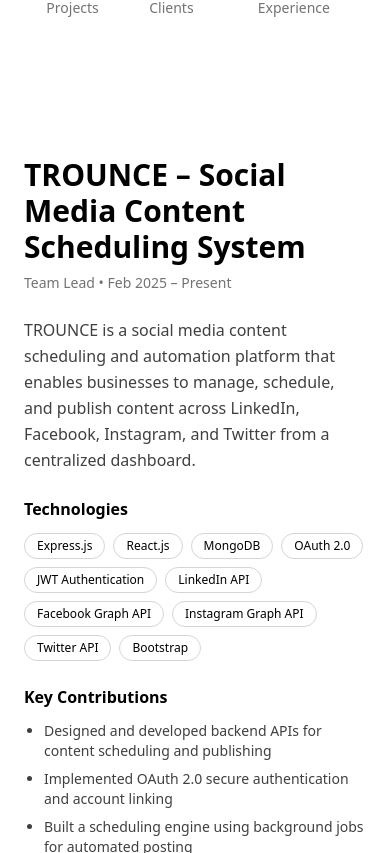
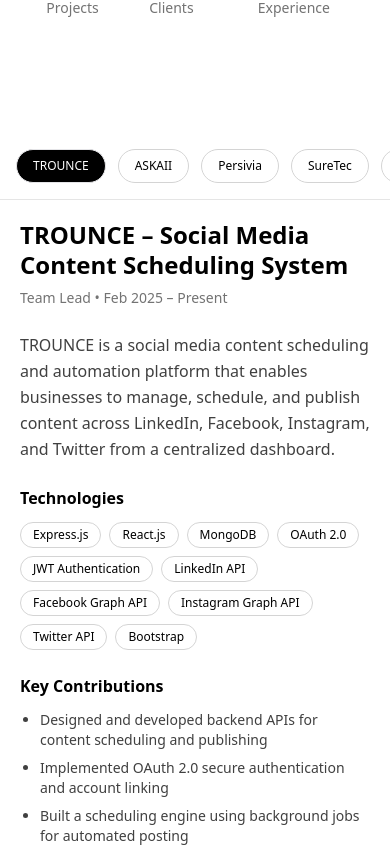
Before and after one commit to saadatkhanbuck/portfolio-akhtar, a Next.js app: page /projects in a window 390 px wide. Shown: the part 711-1564 px from the top of the page. Built offline with nearby package versions, Linux system fonts and the light colour scheme.

Commit message:
make changes

```diff
--- a/app/components/projectsection.tsx
+++ b/app/components/projectsection.tsx
@@ -15,12 +15,13 @@
 
 const projects: Project[] = [
   {
-    "shortTitle": "TROUNCE",
-    "title": "TROUNCE – Social Media Content Scheduling System",
-    "role": "Team Lead",
-    "duration": "Feb 2025 – Present",
-    "description": "TROUNCE is a social media content scheduling and automation platform that enables businesses to manage, schedule, and publish content across LinkedIn, Facebook, Instagram, and Twitter from a centralized dashboard.",
-    "tech": [
+    shortTitle: "TROUNCE",
+    title: "TROUNCE – Social Media Content Scheduling System",
+    role: "Team Lead",
+    duration: "Feb 2025 – Present",
+    description:
+      "TROUNCE is a social media content scheduling and automation platform that enables businesses to manage, schedule, and publish content across LinkedIn, Facebook, Instagram, and Twitter from a centralized dashboard.",
+    tech: [
       "Express.js",
       "React.js",
       "MongoDB",
@@ -30,23 +31,24 @@
       "Facebook Graph API",
       "Instagram Graph API",
       "Twitter API",
-      "Bootstrap"
+      "Bootstrap",
     ],
-    "highlights": [
+    highlights: [
       "Designed and developed backend APIs for content scheduling and publishing",
       "Implemented OAuth 2.0 secure authentication and account linking",
       "Built a scheduling engine using background jobs for automated posting",
       "Developed real-time dashboard for post status tracking",
-      "Integrated analytics module for engagement metrics (likes, shares, comments, reach)"
-    ]
+      "Integrated analytics module for engagement metrics (likes, shares, comments, reach)",
+    ],
   },
   {
-    "shortTitle": "ASKAII",
-    "title": "ASKAII – Heathrow Airport Parking Booking System (UK)",
-    "role": "Full Stack Developer",
-    "duration": "Apr 2024 – Present",
-    "description": "ASKAII is a modern web-based airport parking reservation system developed for Heathrow Airport, allowing users to search, book, and manage parking with real-time availability and secure payment processing.",
-    "tech": [
+    shortTitle: "ASKAII",
+    title: "ASKAII – Heathrow Airport Parking Booking System (UK)",
+    role: "Full Stack Developer",
+    duration: "Apr 2024 – Present",
+    description:
+      "ASKAII is a modern web-based airport parking reservation system developed for Heathrow Airport, allowing users to search, book, and manage parking with real-time availability and secure payment processing.",
+    tech: [
       "React.js",
       "ASP.NET Core Web API",
       "Entity Framework Core",
@@ -55,24 +57,25 @@
       "Bootstrap",
       "REST APIs",
       "JWT Authentication",
-      "Stripe"
+      "Stripe",
     ],
-    "highlights": [
+    highlights: [
       "Developed RESTful APIs for bookings, pricing, and user management",
       "Integrated SQL Server using Entity Framework Core",
       "Built responsive UI in React.js with Redux state management",
       "Implemented JWT-based authentication and role-based authorization",
       "Optimized API performance and production reliability",
-      "Integrated secure online payment processing"
-    ]
+      "Integrated secure online payment processing",
+    ],
   },
   {
-    "shortTitle": "Persivia",
-    "title": "Persivia Carespace – Healthcare Data Monitoring Platform",
-    "role": "Principal Software Engineer",
-    "duration": "Nov 2019 – Present",
-    "description": "Healthcare data monitoring and analytics platform supporting population health management, care coordination, and compliance with CMS, MIPS, and ACO programs.",
-    "tech": [
+    shortTitle: "Persivia",
+    title: "Persivia Carespace – Healthcare Data Monitoring Platform",
+    role: "Principal Software Engineer",
+    duration: "Nov 2019 – Present",
+    description:
+      "Healthcare data monitoring and analytics platform supporting population health management, care coordination, and compliance with CMS, MIPS, and ACO programs.",
+    tech: [
       ".NET",
       "SQL Server",
       "ClickHouse",
@@ -80,24 +83,25 @@
       "HL7",
       "FHIR",
       "Healthcare Compliance",
-      "Microservices Architecture"
+      "Microservices Architecture",
     ],
-    "highlights": [
+    highlights: [
       "Designed high-performance backend systems for processing clinical and claims data",
       "Integrated HL7 and FHIR healthcare data feeds",
       "Built real-time monitoring dashboards for compliance programs",
       "Optimized ingestion pipelines for large-scale data processing",
       "Ensured HIPAA-compliant handling of PHI",
-      "Led automation of compliance reporting reducing manual effort by 60%"
-    ]
+      "Led automation of compliance reporting reducing manual effort by 60%",
+    ],
   },
   {
-    "shortTitle": "SureTec",
-    "title": "SureTec – Surety Bond Management System (US)",
-    "role": "Senior ASP.NET Developer / Full Stack Developer",
-    "duration": "Jul 2016 – Oct 2019",
-    "description": "Comprehensive web-based system for managing the full lifecycle of surety bonds including underwriting, issuance, renewal, claims processing, and compliance reporting.",
-    "tech": [
+    shortTitle: "SureTec",
+    title: "SureTec – Surety Bond Management System (US)",
+    role: "Senior ASP.NET Developer / Full Stack Developer",
+    duration: "Jul 2016 – Oct 2019",
+    description:
+      "Comprehensive web-based system for managing the full lifecycle of surety bonds including underwriting, issuance, renewal, claims processing, and compliance reporting.",
+    tech: [
       "ASP.NET Web Forms",
       "C#",
       "Entity Framework",
@@ -106,23 +110,24 @@
       "jQuery",
       "Bootstrap",
       "iTextSharp",
-      "Authorize.NET"
+      "Authorize.NET",
     ],
-    "highlights": [
+    highlights: [
       "Developed bond creation and underwriting workflows",
       "Implemented automated PDF bond document generation",
       "Designed relational database structure for contracts and financial data",
       "Built REST APIs for third-party integrations",
-      "Collaborated with business teams to ensure regulatory compliance"
-    ]
+      "Collaborated with business teams to ensure regulatory compliance",
+    ],
   },
   {
-    "shortTitle": "EVAC",
-    "title": "EVAC – Electronic Medical Record (EMR) System",
-    "role": "Senior ASP.NET Developer / Full Stack Developer",
-    "duration": "Jan 2016 – Mar 2018",
-    "description": "Secure HIPAA-compliant Electronic Medical Record (EMR) system for managing patient records, clinical workflows, appointments, and healthcare documentation.",
-    "tech": [
+    shortTitle: "EVAC",
+    title: "EVAC – Electronic Medical Record (EMR) System",
+    role: "Senior ASP.NET Developer / Full Stack Developer",
+    duration: "Jan 2016 – Mar 2018",
+    description:
+      "Secure HIPAA-compliant Electronic Medical Record (EMR) system for managing patient records, clinical workflows, appointments, and healthcare documentation.",
+    tech: [
       "ASP.NET MVC",
       "C#",
       "Entity Framework",
@@ -130,127 +135,127 @@
       "SQL Server",
       "HL7 Integration",
       "Bootstrap",
-      "Telerik Controls"
+      "Telerik Controls",
     ],
-    "highlights": [
+    highlights: [
       "Developed clinical modules and workflows",
       "Implemented HL7 data integration for lab interoperability",
       "Enforced role-based access control for HIPAA compliance",
       "Optimized SQL queries and stored procedures",
-      "Built reporting dashboards for clinical and administrative metrics"
-    ]
+      "Built reporting dashboards for clinical and administrative metrics",
+    ],
   },
   {
-    "shortTitle": "BI System",
-    "title": "Business Intelligence – Supply Chain Analytics Platform",
-    "role": "ASP.NET MVC Developer",
-    "duration": "Jun 2015 – Jan 2016",
-    "description": "Business Intelligence web application developed for monitoring warehouse distribution and product analytics with interactive dashboards and reporting.",
-    "tech": [
+    shortTitle: "BI System",
+    title: "Business Intelligence – Supply Chain Analytics Platform",
+    role: "ASP.NET MVC Developer",
+    duration: "Jun 2015 – Jan 2016",
+    description:
+      "Business Intelligence web application developed for monitoring warehouse distribution and product analytics with interactive dashboards and reporting.",
+    tech: [
       "ASP.NET MVC",
       "C#",
       "Entity Framework",
       "SQL Server",
       "jQuery",
-      "CSS"
+      "CSS",
     ],
-    "highlights": [
+    highlights: [
       "Built real-time inventory monitoring dashboards",
       "Developed dynamic data visualization modules",
       "Created complex stored procedures for large datasets",
-      "Implemented drill-down reporting for warehouse analytics"
-    ]
+      "Implemented drill-down reporting for warehouse analytics",
+    ],
   },
   {
-    "shortTitle": "Limos4Less",
-    "title": "Limos4Less – Online Limousine Booking System",
-    "role": "ASP.NET Developer",
-    "duration": "Mar 2014 – Jun 2015",
-    "description": "Web-based limousine booking platform supporting real-time availability, fare calculation, online reservations, and secure payments.",
-    "tech": [
+    shortTitle: "Limos4Less",
+    title: "Limos4Less – Online Limousine Booking System",
+    role: "ASP.NET Developer",
+    duration: "Mar 2014 – Jun 2015",
+    description:
+      "Web-based limousine booking platform supporting real-time availability, fare calculation, online reservations, and secure payments.",
+    tech: [
       "ASP.NET Web Forms",
       "C#",
       "ADO.NET",
       "SQL Server",
       "Google APIs",
-      "PayPal"
+      "PayPal",
     ],
-    "highlights": [
+    highlights: [
       "Developed booking workflows and fare estimation logic",
       "Integrated Google APIs for location services",
       "Designed optimized database schema for bookings",
-      "Implemented role-based admin and customer portals"
-    ]
+      "Implemented role-based admin and customer portals",
+    ],
   },
   {
-    "shortTitle": "POS",
-    "title": "Point of Sale (POS) Desktop Application",
-    "role": "Desktop Application Developer",
-    "duration": "Oct 2014 – Jun 2015",
-    "description": "Windows-based POS system for managing sales transactions, inventory tracking, billing, and reporting for retail businesses.",
-    "tech": [
+    shortTitle: "POS",
+    title: "Point of Sale (POS) Desktop Application",
+    role: "Desktop Application Developer",
+    duration: "Oct 2014 – Jun 2015",
+    description:
+      "Windows-based POS system for managing sales transactions, inventory tracking, billing, and reporting for retail businesses.",
+    tech: [
       "VB.NET",
       "Windows Forms",
       "ADO.NET",
       "SQL Server",
-      "Crystal Reports"
+      "Crystal Reports",
     ],
-    "highlights": [
+    highlights: [
       "Developed full desktop UI and backend logic",
       "Integrated barcode scanning support",
       "Implemented inventory control and low-stock alerts",
-      "Built sales and profit analysis reports"
-    ]
+      "Built sales and profit analysis reports",
+    ],
   },
   {
-    "shortTitle": "School MS",
-    "title": "School Management System",
-    "role": "ASP.NET Developer",
-    "duration": "Aug 2014 – Jun 2015",
-    "description": "Web-based academic management system handling admissions, fee management, exams, staff operations, and reporting.",
-    "tech": [
+    shortTitle: "School MS",
+    title: "School Management System",
+    role: "ASP.NET Developer",
+    duration: "Aug 2014 – Jun 2015",
+    description:
+      "Web-based academic management system handling admissions, fee management, exams, staff operations, and reporting.",
+    tech: [
       "ASP.NET Web Forms",
       "C#",
       "ADO.NET",
       "SQL Server",
       "Crystal Reports",
-      "JavaScript"
+      "JavaScript",
     ],
-    "highlights": [
+    highlights: [
       "Developed admissions, fees, and examination modules",
       "Implemented role-based access for admin, teachers, students",
       "Integrated Crystal Reports for report cards and receipts",
-      "Optimized database queries for performance"
-    ]
+      "Optimized database queries for performance",
+    ],
   },
   {
-    "shortTitle": "WIMS",
-    "title": "Workshop Information Management System",
-    "role": "Full Stack Developer",
-    "duration": "Oct 2012 – Aug 2013",
-    "description": "Workshop automation system for managing vehicle service records, job cards, spare parts inventory, billing, and technician assignments.",
-    "tech": [
-      "ASP.NET Web Forms",
-      "C#",
-      "ADO.NET",
-      "SQL Server"
-    ],
-    "highlights": [
+    shortTitle: "WIMS",
+    title: "Workshop Information Management System",
+    role: "Full Stack Developer",
+    duration: "Oct 2012 – Aug 2013",
+    description:
+      "Workshop automation system for managing vehicle service records, job cards, spare parts inventory, billing, and technician assignments.",
+    tech: ["ASP.NET Web Forms", "C#", "ADO.NET", "SQL Server"],
+    highlights: [
       "Developed job card and service tracking modules",
       "Designed database schema and data access layers",
       "Implemented billing and invoice generation",
-      "Ensured role-based access control and input validation"
-    ]
-  }
+      "Ensured role-based access control and input validation",
+    ],
+  },
 ];
-
 
 export default function Projects() {
   const [activeIndex, setActiveIndex] = useState(0);
 
   return (
-    <section className="min-h-screen flex   text-black dark:text-white">
+    <section className="min-h-screen flex flex-col md:flex-row text-black dark:text-white">
       {/* LEFT SIDEBAR */}
+      {/* DESKTOP SIDEBAR */}
       <aside className="w-1/4 hidden md:flex flex-col p-6 border-r border-neutral-200 dark:border-neutral-800">
         <h2 className="text-xl font-bold mb-6">Projects</h2>
 
@@ -271,8 +276,27 @@
         </div>
       </aside>
 
+      {/* MOBILE TABS */}
+      <div className="md:hidden overflow-x-auto border-b border-neutral-200 dark:border-neutral-800">
+        <div className="flex gap-3 p-4 min-w-max">
+          {projects.map((project, idx) => (
+            <button
+              key={project.title}
+              onClick={() => setActiveIndex(idx)}
+              className={`text-xs whitespace-nowrap px-4 py-2 rounded-full border transition ${
+                activeIndex === idx
+                  ? "bg-black text-white dark:bg-white dark:text-black"
+                  : "border-neutral-300 dark:border-neutral-700"
+              }`}
+            >
+              {project.shortTitle}
+            </button>
+          ))}
+        </div>
+      </div>
+
       {/* RIGHT PANEL */}
-      <main className="flex-1 p-6 md:p-10">
+      <main className="flex-1 p-5 sm:p-6 md:p-10">
         <AnimatePresence mode="wait">
           <motion.div
             key={projects[activeIndex].title}
@@ -283,12 +307,11 @@
             className="space-y-6 max-w-4xl"
           >
             <div>
-              <h3 className="text-3xl font-bold">
+              <h3 className="text-2xl sm:text-3xl font-bold leading-tight">
                 {projects[activeIndex].title}
               </h3>
               <p className="text-sm text-neutral-500 dark:text-neutral-400 mt-2">
-                {projects[activeIndex].role} •{" "}
-                {projects[activeIndex].duration}
+                {projects[activeIndex].role} • {projects[activeIndex].duration}
               </p>
             </div>
 
```
Also changed, not shown: app/components/trustedcompanies.tsx (+38 -12 lines).
